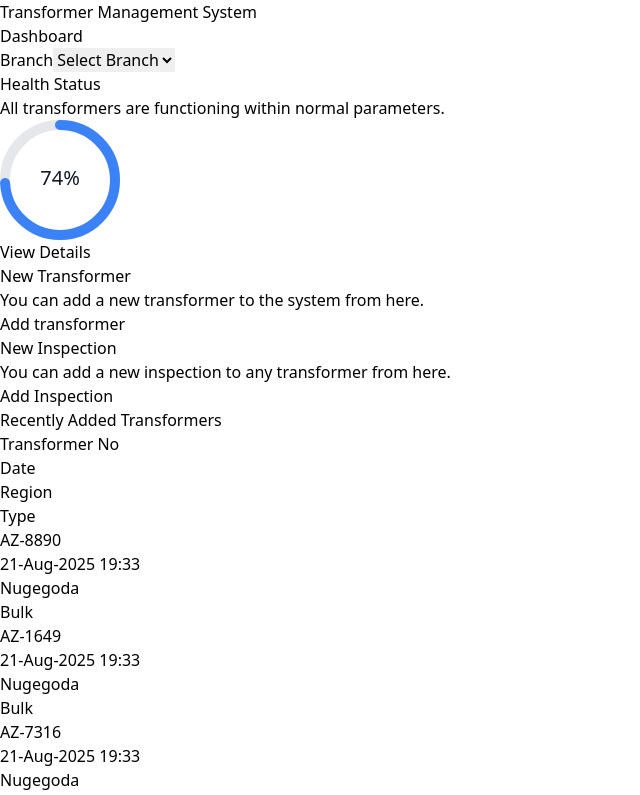
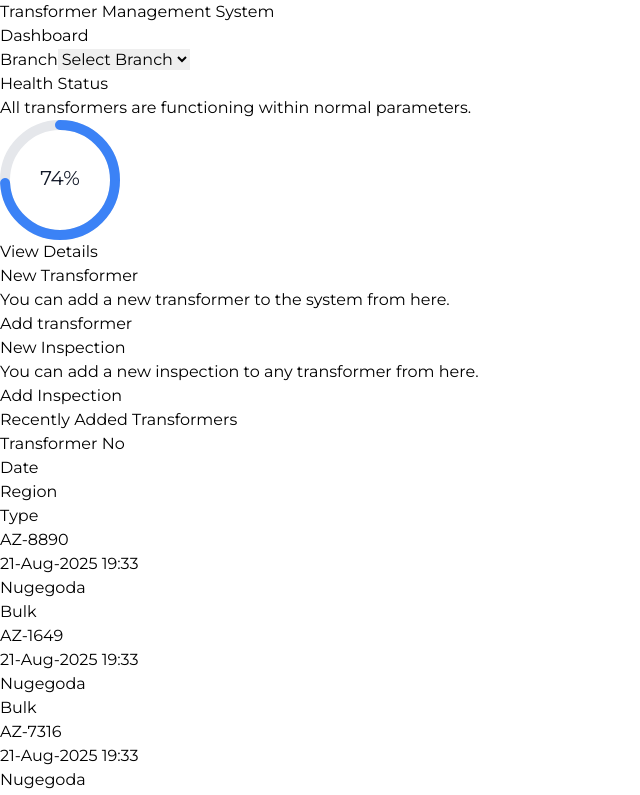
Before and after one commit to AnushkaSamaranayake/VAULt_Power_plant_management_software, a React (Vite) app in the folder frontend/: page / in a window 1280 px wide. Shown: the top 795 px of the page, without its empty margins (0-640 px from the left). Built offline with nearby package versions, Linux system fonts and the light colour scheme.

Commit message:
added fonts

```diff
--- a/frontend/src/index.css
+++ b/frontend/src/index.css
@@ -1,3 +1,13 @@
+@import url('https://fonts.googleapis.com/css2?family=Barlow:ital,wght@0,100;0,200;0,300;0,400;0,500;0,600;0,700;0,800;0,900;1,100;1,200;1,300;1,400;1,500;1,600;1,700;1,800;1,900&family=Montserrat:ital,wght@0,100..900;1,100..900&family=Poppins:ital,wght@0,100;0,200;0,300;0,400;0,500;0,600;0,700;0,800;0,900;1,100;1,200;1,300;1,400;1,500;1,600;1,700;1,800;1,900&family=Roboto:ital,wght@0,100..900;1,100..900&display=swap');
+
+@import url('https://fonts.googleapis.com/css2?family=Barlow:ital,wght@0,100;0,200;0,300;0,400;0,500;0,600;0,700;0,800;0,900;1,100;1,200;1,300;1,400;1,500;1,600;1,700;1,800;1,900&family=Montserrat:ital,wght@0,100..900;1,100..900&family=Poppins:ital,wght@0,100;0,200;0,300;0,400;0,500;0,600;0,700;0,800;0,900;1,100;1,200;1,300;1,400;1,500;1,600;1,700;1,800;1,900&family=Roboto:ital,wght@0,100..900;1,100..900&display=swap');
+
+@import url('https://fonts.googleapis.com/css2?family=Barlow:ital,wght@0,100;0,200;0,300;0,400;0,500;0,600;0,700;0,800;0,900;1,100;1,200;1,300;1,400;1,500;1,600;1,700;1,800;1,900&family=Montserrat:ital,wght@0,100..900;1,100..900&family=Open+Sans:ital,wght@0,300..800;1,300..800&family=Poppins:ital,wght@0,100;0,200;0,300;0,400;0,500;0,600;0,700;0,800;0,900;1,100;1,200;1,300;1,400;1,500;1,600;1,700;1,800;1,900&family=Roboto:ital,wght@0,100..900;1,100..900&display=swap');
+
 @tailwind base;
 @tailwind components;
 @tailwind utilities;
+
+:root {
+    font-family: 'Montserrat', sans-serif;
+  }
```
